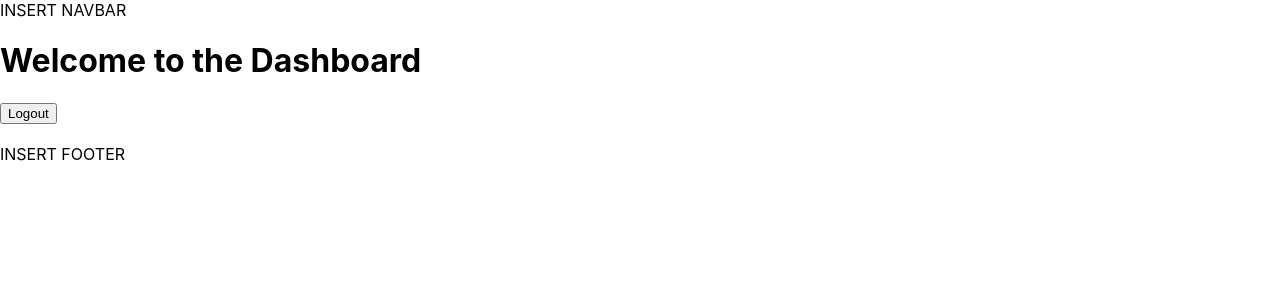
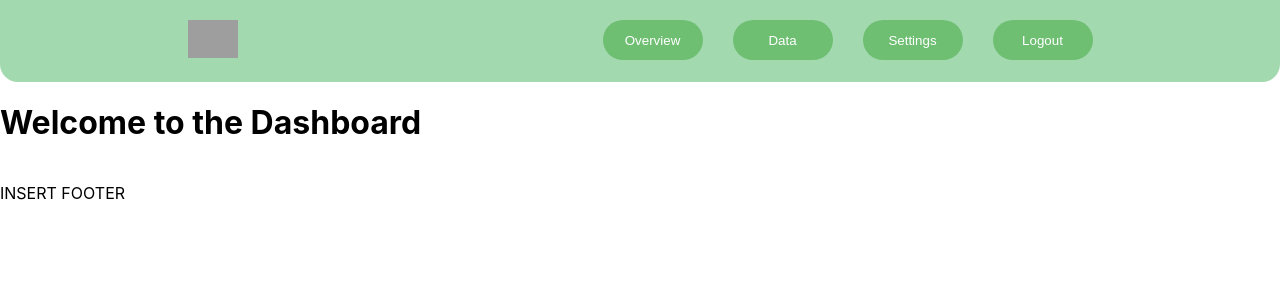
Before and after one commit to Jsolsky/Greenhouse_FE, a React (Create React App) app: page /dashboard in a window 1280 px wide. Shown: the top 300 px of the page. Built offline with nearby package versions, Linux system fonts and the light colour scheme; grey boxes are pictures that could not be loaded.

Commit message:
Added Navbar and edited logout button

```diff
--- a/src/App.css
+++ b/src/App.css
@@ -36,3 +36,31 @@
     transform: rotate(360deg);
   }
 }
+
+.navbar {
+  display: flex;
+  justify-content: space-around;
+  background-color: #a2d9af;
+  padding: 20px;
+  border-radius: 0 0 18px 18px;
+}
+
+.nav-links {
+  display: block;
+}
+
+.nav-button {
+  background-color: #6fbf73;
+  color: white;
+  border: none;
+  height: 40px;
+  margin-left: 30px;
+  cursor: pointer;
+  border-radius: 20px;
+  width: 100px
+}
+
+.nav-button:focus {
+  background-color: #D9D9D9;
+  color: black;
+}
--- a/src/components/logoutButton.js
+++ /dev/null
@@ -1,12 +0,0 @@
-import React from 'react';
-
-function LogoutButton() {
-    const handleLogout = () => {
-      localStorage.removeItem('token');
-      window.location.href = '/login';
-    };
-
-    return <button onClick={handleLogout}>Logout</button>;
-  }
-
-  export default LogoutButton;
--- /dev/null
+++ b/src/components/navbar.js
@@ -0,0 +1,25 @@
+import React from "react";
+import '../App.css';
+
+const handleLogout = () => {
+    localStorage.removeItem('token');
+    window.location.href = '/login';
+  };
+
+function Navbar() {
+    return (
+      <div className="navbar">
+        <div className="logo">
+          <img src="Logo.png" alt="Logo" width="50px"/>
+        </div>
+        <div className="nav-links">
+          <button className="nav-button">Overview</button>
+          <button className="nav-button">Data</button>
+          <button className="nav-button">Settings</button>
+          <button className="nav-button" onClick={handleLogout}>Logout</button>
+        </div>
+      </div>
+    );
+  }
+
+  export default Navbar;
--- a/src/components/protectedRoute.js
+++ b/src/components/protectedRoute.js
@@ -1,4 +1,5 @@
 import { useNavigate } from 'react-router-dom';
+import Navbar from "./navbar.js";
 
 function ProtectedRoute({ children }) {
   const token = localStorage.getItem('token');
@@ -10,7 +11,7 @@ function ProtectedRoute({ children }) {
 
   return (
     <div>
-        INSERT NAVBAR
+        <Navbar />
         {children}
         <br/>
         INSERT FOOTER
--- a/src/pages/dashboard.js
+++ b/src/pages/dashboard.js
@@ -1,11 +1,11 @@
 import React from 'react';
-import LogoutButton from '../components/logoutButton';
+
 
 function Dashboard() {
   return (
     <div>
         <h1> Welcome to the Dashboard </h1>
-        <LogoutButton/>
+
     </div>
   );
 }
```
